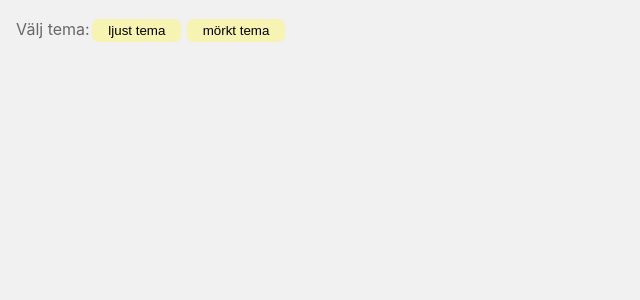
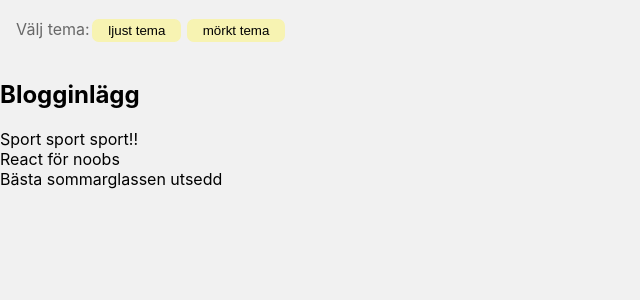
Before and after one commit to iths-feu21g-fullstack/05-react-intro, a React (Vite) app: page / in a window 1280 px wide. Shown: the top 300 px of the page, without its empty margins (0-640 px from the left). Built offline with nearby package versions, Linux system fonts and the light colour scheme.

Commit message:
Alternative syntax

```diff
--- a/src/App.tsx
+++ b/src/App.tsx
@@ -1,11 +1,13 @@
 import { useState } from 'react'
 import './App.css'
 import Theme from './components/Theme'
+import Blogger from './components/blog/Blogger'
 
 // App-komponenten är "root" (parent) till alla andra komponenter
 const App = () => (
 	<div className="app">
 		<Theme />
+		<Blogger />
 	</div>
 )
 
--- a/src/components/Theme.tsx
+++ b/src/components/Theme.tsx
@@ -1,18 +1,22 @@
 import { useState } from 'react'
 
 // En komponent som kan ändra tema mellan ljust och mörkt.
+// React kör komponentens funktion för att få JSX, när komponenten behöver uppdateras.
+// En komponent behöver uppdateras (renderas) när antingen state eller props ändrats.
 const Theme = () => {
 	// i Vue hade vi använt en data property
 	// i React använder vi state variabler
+	// set-funktionen talar om för React att komponenten behöver uppdateras
 	const [theme, setTheme] = useState<string>('light')
 
+	// Funktionen kan skrivas antingen här eller i JSX - båda sätten går lika bra
 	const clickDark = () => setTheme('dark')
-	const clickLight = () => setTheme('light')
+	// const clickLight = () => setTheme('light')
 
 	return (
 		<div className={"theme " + theme}>
 			Välj tema:
-			<button onClick={clickLight}> ljust tema </button>
+			<button onClick={() => setTheme('light')}> ljust tema </button>
 			<button onClick={clickDark}> mörkt tema </button>
 		</div>
 	)
--- /dev/null
+++ b/src/components/blog/BlogItem.tsx
@@ -0,0 +1,16 @@
+
+// Skapa ett interface som beskriver komponentens "props"
+interface Props {
+	heading: string;
+}
+
+// Två sätt att skriva props:
+// props: Props
+// { heading }: Props
+const BlogItem = ({ heading }: Props) => (
+	<div>
+		{heading}
+	</div>
+)
+
+export default BlogItem
--- /dev/null
+++ b/src/components/blog/Blogger.tsx
@@ -0,0 +1,12 @@
+import BlogItem from './BlogItem'
+
+const Blogger = () => (
+	<section>
+		<h2> Blogginlägg </h2>
+		<BlogItem heading="Sport sport sport!!" />
+		<BlogItem heading="React för noobs" />
+		<BlogItem heading="Bästa sommarglassen utsedd" />
+	</section>
+)
+
+export default Blogger
```
